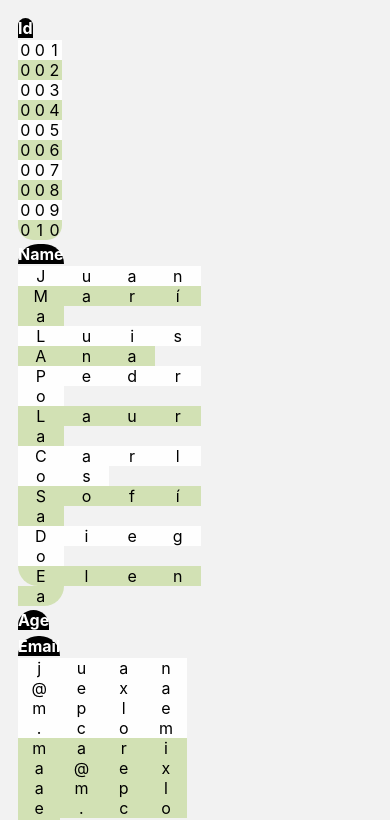
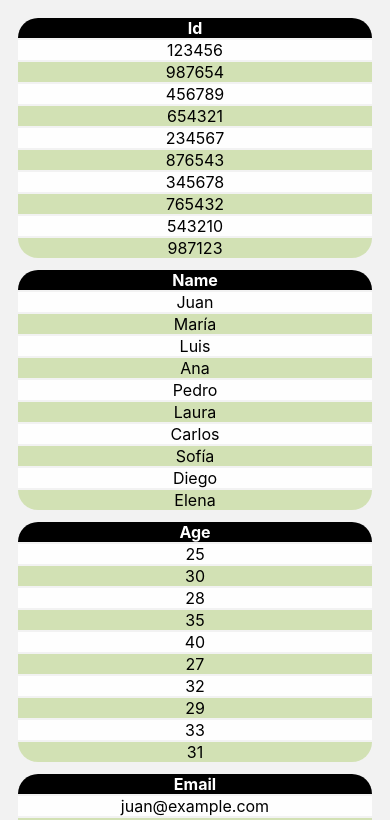
Before and after one commit to baruch-grs/table-component, a React (Create React App) app: page / in a window 390 px wide. Shown: the top 820 px of the page. Built offline with nearby package versions, Linux system fonts and the light colour scheme.

Commit message:
Changed IDS in JSON, fixed bug un mobile version table. Added mobile version table

```diff
--- a/src/components/Table/Table.css
+++ b/src/components/Table/Table.css
@@ -10,8 +10,23 @@
   text-align: center;
 }
 
-@media (max-width: 480px) {
+@media (width > 651px) {
+  .table-mobile {
+    display: none;
+  }
+}
+
+@media (width <= 651px) {
   .table-main {
     display: none;
   }
+  .table-mobile {
+    display: grid;
+  }
+  .headers-mobile-row {
+    display: grid;
+  }
+  .custom-mobile-table {
+    padding-bottom: 0.5rem;
+  }
 }
--- a/src/components/Table/Table.jsx
+++ b/src/components/Table/Table.jsx
@@ -23,7 +23,7 @@ const Table = ({ dataTable }) => {
 
       <div className="table-mobile">
         {headers.map((header, index) => (
-          <table key={index}>
+          <table key={index} className="custom-mobile-table">
             <TableHeaders tableHeaders={[header]}></TableHeaders>
             <TableCell
               bodyData={cellData.map((item) => item[header])}
--- a/src/components/TableCell/TableCell.jsx
+++ b/src/components/TableCell/TableCell.jsx
@@ -1,17 +1,31 @@
 import React from "react";
 import "./TableCell.css";
+
+const typeValidator = (arg) => {
+  return typeof arg === "object";
+};
 
 const TableCell = ({ bodyData }) => {
   return (
     <>
       <tbody className="table-body-container">
-        {bodyData.map((item) => (
-          <tr key={item.id} className="table-cell">
-            {Object.values(item).map((cell, index) => (
-              <td key={index}>{cell}</td>
-            ))}
-          </tr>
-        ))}
+        {bodyData.map((item) => {
+          if (typeValidator(item)) {
+            return (
+              <tr key={item.id} className="table-cell">
+                {Object.values(item).map((cell, index) => (
+                  <td key={index}>{cell}</td>
+                ))}
+              </tr>
+            );
+          } else {
+            return (
+              <tr key={item.id}>
+                <td>{item}</td>
+              </tr>
+            );
+          }
+        })}
       </tbody>
     </>
   );
--- a/src/components/TableHeaders/TableHeaders.css
+++ b/src/components/TableHeaders/TableHeaders.css
@@ -6,6 +6,7 @@
   display: grid;
   grid-template-columns: repeat(4, 1fr);
 }
+
 .header-row th:first-child {
   border-top-left-radius: 20px;
 }
@@ -17,3 +18,10 @@
   color: white;
   background-color: #000;
 }
+
+@media (max-width: 651px) {
+  .headers-mobile-row {
+    display: grid;
+    grid-template-columns: 1fr;
+  }
+}
--- a/src/components/TableHeaders/TableHeaders.jsx
+++ b/src/components/TableHeaders/TableHeaders.jsx
@@ -5,7 +5,7 @@ const TableHeaders = ({ tableHeaders }) => {
   return (
     <>
       <thead className="headers-container">
-        <tr className="header-row">
+        <tr className="header-row headers-mobile-row">
           {tableHeaders.map((header, index) => (
             <th key={index}>{header}</th>
           ))}
--- a/src/utils/DataTable.json
+++ b/src/utils/DataTable.json
@@ -1,15 +1,20 @@
 {
   "tableHeaders": ["id", "name", "age", "email"],
   "bodyData": [
-    { "id": "001", "name": "Juan", "age": 25, "email": "juan@example.com" },
-    { "id": "002", "name": "María", "age": 30, "email": "maria@example.com" },
-    { "id": "003", "name": "Luis", "age": 28, "email": "luis@example.com" },
-    { "id": "004", "name": "Ana", "age": 35, "email": "ana@example.com" },
-    { "id": "005", "name": "Pedro", "age": 40, "email": "pedro@example.com" },
-    { "id": "006", "name": "Laura", "age": 27, "email": "laura@example.com" },
-    { "id": "007", "name": "Carlos", "age": 32, "email": "carlos@example.com" },
-    { "id": "008", "name": "Sofía", "age": 29, "email": "sofia@example.com" },
-    { "id": "009", "name": "Diego", "age": 33, "email": "diego@example.com" },
-    { "id": "010", "name": "Elena", "age": 31, "email": "elena@example.com" }
+    { "id": 123456, "name": "Juan", "age": 25, "email": "juan@example.com" },
+    { "id": 987654, "name": "María", "age": 30, "email": "maria@example.com" },
+    { "id": 456789, "name": "Luis", "age": 28, "email": "luis@example.com" },
+    { "id": 654321, "name": "Ana", "age": 35, "email": "ana@example.com" },
+    { "id": 234567, "name": "Pedro", "age": 40, "email": "pedro@example.com" },
+    { "id": 876543, "name": "Laura", "age": 27, "email": "laura@example.com" },
+    {
+      "id": 345678,
+      "name": "Carlos",
+      "age": 32,
+      "email": "carlos@example.com"
+    },
+    { "id": 765432, "name": "Sofía", "age": 29, "email": "sofia@example.com" },
+    { "id": 543210, "name": "Diego", "age": 33, "email": "diego@example.com" },
+    { "id": 987123, "name": "Elena", "age": 31, "email": "elena@example.com" }
   ]
 }
```
